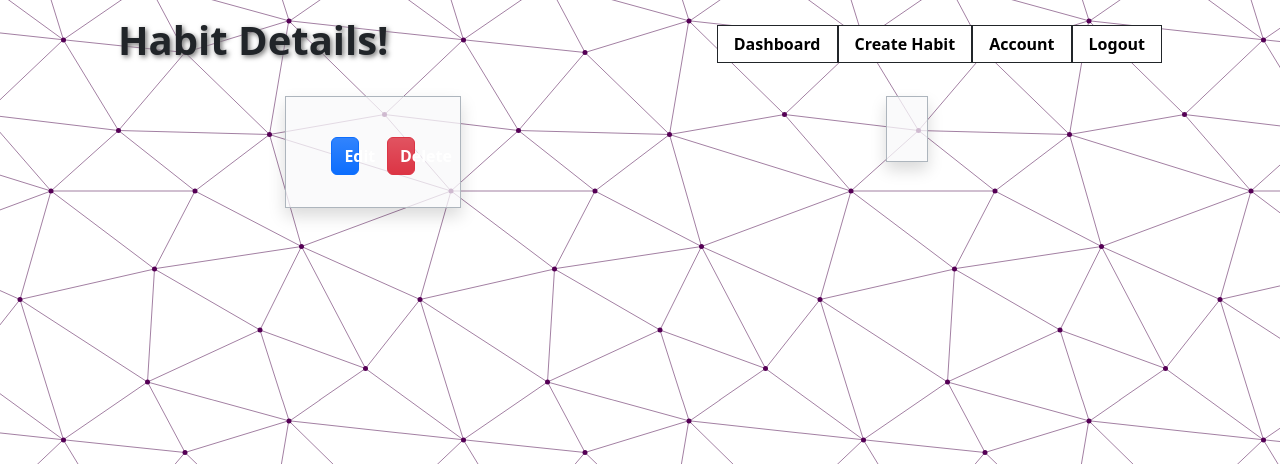
After one commit to DiegoRM7/Habit-Tracker-Group-Project, a Flask app: template flask_app/templates/habit_details.html in a window 1280 px wide. The commit adds this page. Shown: the top 464 px of the page. Run offline with Flask 3, Linux system fonts and the light colour scheme; the template is opened without the code that fills it, so the values that code supplies are empty.

Commit message:
- creating FE view page - all appropriate habit data that was selected shows on page - edited readme checklist - edited titles for pages - made delete functionality in the habit details page, working good now.

```diff
--- a/flask_app/models/sleep.py
+++ b/flask_app/models/sleep.py
@@ -34,14 +34,15 @@ class Sleep:
 
 # ? Read
     @classmethod
-    def get_one_sleep_by_sleep_id(cls,sleep_id):
+    def get_one_sleep_by_sleep_id(cls,sleep_id): # to show on view page
         query = """
                 SELECT *
                 FROM sleep
                 WHERE sleep_id = %(sleep_id)s;
                 """
         results = connectToMySQL(cls.db).query_db(query, {"sleep_id" : sleep_id})
-        return cls(results)
+        print(results[0])
+        return cls(results[0])
 
     @classmethod
     def get_all_sleep_habits(cls):    # for one table in the dashboard going to be used after mvp
--- a/flask_app/templates/create_habit.html
+++ b/flask_app/templates/create_habit.html
@@ -7,7 +7,7 @@
     <link rel="stylesheet" type="text/css" href="{{ url_for('static', filename='css/style.css') }}">
     <script type="text/javascript" src="{{ url_for('static', filename='js/script.js') }}" defer></script>
     <link href="https://cdn.jsdelivr.net/npm/bootstrap@5.3.2/dist/css/bootstrap.min.css" rel="stylesheet" integrity="sha384-T3c6CoIi6uLrA9TneNEoa7RxnatzjcDSCmG1MXxSR1GAsXEV/Dwwykc2MPK8M2HN" crossorigin="anonymous">
-    <title>Habit Tracker: Create Habit</title>
+    <title>Habit Tracker: Create</title>
 </head>
 <body>
     <div class="container mx-auto my-auto px-5 pb-3 pt-3">
--- a/flask_app/templates/dashboard.html
+++ b/flask_app/templates/dashboard.html
@@ -81,7 +81,7 @@
                                 <tr>
                                     <!-- /habit/details/{{sleep.sleep_id}} -->
                                     <th>{{ sleep.first_name }}</th>
-                                    <td>{{ sleep.amount }}</td>
+                                    <td>{{ sleep.hours }}</td>
                                     <td>{{ sleep.quality }}</td>
                                     <td>{{ sleep.sleep_start }}</td>
                                     <td>{{ sleep.sleep_stop }}</td>
@@ -117,7 +117,7 @@
                                     <td> {{ steps.amount }} </td>
                                     <td> {{ steps.location }} </td>
                                     <td>
-                                        <a href="/habit/details/steps/{{steps.steps_id}}" title="steps">View</a>
+                                        <a href="/habit/details/steps/{{steps.step_id}}" title="steps">View</a>
                                         <!-- ?? set up for later when we have a dashboard that owns diff habits from diff users, for now it's all from one user -->
                                         <!-- {% if session["user_id"] == steps.user_id %}
                                         <a href="/habit/details/{{steps.steps_id}}" title="steps">Edit</a>
--- /dev/null
+++ b/flask_app/templates/habit_details.html
@@ -0,0 +1,93 @@
+<!DOCTYPE html>
+<html lang="en">
+<head>
+    <meta charset="UTF-8">
+    <meta http-equiv="X-UA-Compatible" content="IE=edge">
+    <meta name="viewport" content="width=device-width, initial-scale=1.0">
+    <link rel="stylesheet" type="text/css" href="{{ url_for('static', filename='css/style.css') }}">
+    <script type="text/javascript" src="{{ url_for('static', filename='js/script.js') }}" defer></script>
+    <link href="https://cdn.jsdelivr.net/npm/bootstrap@5.3.2/dist/css/bootstrap.min.css" rel="stylesheet" integrity="sha384-T3c6CoIi6uLrA9TneNEoa7RxnatzjcDSCmG1MXxSR1GAsXEV/Dwwykc2MPK8M2HN" crossorigin="anonymous">
+    <title>Habit Tracker: Details</title>
+</head>
+<body>
+    <div class="container mx-auto my-auto px-5 pb-3 pt-3">
+        <nav class="nav-bar row align-items-center mb-4">
+            <h1 class="col-6 text-start fw-bold top-title">Habit Details!</h1>
+            <div class="col-6 nav-pills d-md-inline-flex justify-content-end">
+                <a href="/dashboard" class="btn btn-outline-dark rounded-0 hover-shadow bg-white text-black fw-bold px-3">Dashboard</a>
+                <a href="/habit/create" class="btn btn-outline-dark rounded-0 hover-shadow bg-white text-black fw-bold px-3">Create Habit</a>
+                <a href="#" class="btn btn-outline-dark rounded-0 hover-shadow bg-white text-black fw-bold px-3">Account</a>
+                <a href="/logout" class="btn btn-outline-dark rounded-0 hover-shadow bg-white text-black fw-bold px-3">Logout</a>
+            </div>
+        </nav>
+        <div class="row">
+            <div class="col-md-6 flex-column d-flex align-items-center">
+                <div class="p-3 bg-opacity-75 bg-light border-1 border-dark-subtle border shadow fade-in-start-page-2nd">
+                    <div class="text-center justify-content-center row p-3">
+                        {% if habit_type == "gym" %}
+                        <h1>Tracked <span class="text-decoration-underline">Gym</span> Habit #{{gym_habit.gym_id}}</h1>
+                        {% endif %}
+                        {% if habit_type == "sleep" %}
+                        <h1>Tracked <span class="text-decoration-underline">Sleep</span> Habit #{{sleep_habit.sleep_id}}</h1>
+                        {% endif %}
+                        {% if habit_type == "steps" %}
+                        <h1>Tracked <span class="text-decoration-underline">Steps</span> Habit #{{steps_habit.step_id}}</h1>
+                        {% endif %}
+                        <div class="row justify-content-around">
+                            <a class="col-4 mt-2 fw-bold btn btn-primary rounded bg-gradient bg-primary hover-shadow w-25" href="/habit/update">Edit</a>
+                            <a class="col-4 mt-2 fw-bold btn btn-danger rounded bg-gradient bg-danger hover-shadow w-25" href="/habit/delete/{{habit_type}}/{{habit_id}}">Delete</a>
+                        </div>
+                    </div>
+                </div>
+            </div>
+                        <!-- ? boiler plate code if no image is selected for later on for the user profile -->
+                        <!-- {% with messages = get_flashed_messages(category_filter=["create_car_listing(no_image)"]) %}
+                        {% if messages %}
+                        <div class="p-3 my-1 rounded bg-danger-subtle bg-opacity-75 fw-semibold lh-1 hover-shadow flashes">
+                            <p class="pt-1 text-danger-emphasis">{{ messages[0] }}</p>
+                        </div>
+                        {% endif %}
+                        {% endwith %} -->
+                        <!-- ? validation if the user tries to create a listing that includes an image file name with bad syntax format -->
+                        <!-- {% with messages = get_flashed_messages(category_filter=["correct_file_name"]) %}
+                        {% if messages %}
+                        <div class="p-3 my-1 rounded bg-danger-subtle bg-opacity-75 fw-semibold lh-1 hover-shadow flashes">
+                            <p class="pt-1 text-danger-emphasis">{{ messages[0] }}</p>
+                        </div>
+                        {% endif %}
+                        {% endwith %} -->
+                        <!-- ?? image code boilerplate for later -->
+                        <!-- <img src="https://cdn-icons-png.flaticon.com/128/3085/3085411.png" alt="car image placeholder" id="selectedImage" class="w-75 mt-3 input-image">
+                        <div class="mt-3 fw-bold btn btn-primary rounded bg-gradient w-auto px-2 bg-primary hover-shadow">
+                            <label class="form-label text-white m-1" for="image_file">Choose File</label>
+                            <input class="d-none" type="file" id="image_file" name="image_file" value="..." onchange="displaySelectedImage(event, 'selectedImage'), myChangeFunction(event, this)">
+                            <input type="hidden" id="image_path" name="image_path" value="...">
+                        </div> -->
+            <div class="col-md-6 flex-column d-flex align-items-center">
+                <div class="p-3 bg-opacity-75 bg-light border-1 border-dark-subtle border shadow fade-in-start-page-2nd">
+                    <div class="text-center justify-content-center row p-3">
+                        {% if habit_type == "sleep" %}
+                        <p> {{sleep_habit.quality}} </p>
+                        <p> {{sleep_habit.hours}} </p>
+                        <p> {{sleep_habit.sleep_start}} </p>
+                        <p> {{sleep_habit.sleep_stop}} </p>
+                        {% endif %}
+
+                        {% if habit_type == "steps" %}
+                        <p> {{steps_habit.amount}} </p>
+                        <p> {{steps_habit.location}} </p>
+                        {% endif %}
+
+                        {% if habit_type == "gym" %}
+                        <p> {{gym_habit.reps}} </p>
+                        <p> {{gym_habit.hours}} </p>
+                        <p> {{gym_habit.gym_start}} </p>
+                        <p> {{gym_habit.gym_stop}} </p>
+                        {% endif %}
+                    </div>
+                </div>
+            </div>
+        </div>
+    </div>
+</body>
+</html>
--- a/flask_app/templates/update_habit.html
+++ b/flask_app/templates/update_habit.html
@@ -7,7 +7,7 @@
     <link rel="stylesheet" type="text/css" href="{{ url_for('static', filename='css/style.css') }}">
     <script type="text/javascript" src="{{ url_for('static', filename='js/script.js') }}" defer></script>
     <link href="https://cdn.jsdelivr.net/npm/bootstrap@5.3.2/dist/css/bootstrap.min.css" rel="stylesheet" integrity="sha384-T3c6CoIi6uLrA9TneNEoa7RxnatzjcDSCmG1MXxSR1GAsXEV/Dwwykc2MPK8M2HN" crossorigin="anonymous">
-    <title>Habit Tracker: Update Habit</title>
+    <title>Habit Tracker: Update</title>
 </head>
 <body>
     <div class="container mx-auto my-auto px-5 pb-3 pt-3">
```
Also changed, not shown: flask_app/controllers/gyms.py (+18 -4 lines), flask_app/models/gym.py (+4 -3 lines), flask_app/models/step.py (+4 -3 lines), README.md.
